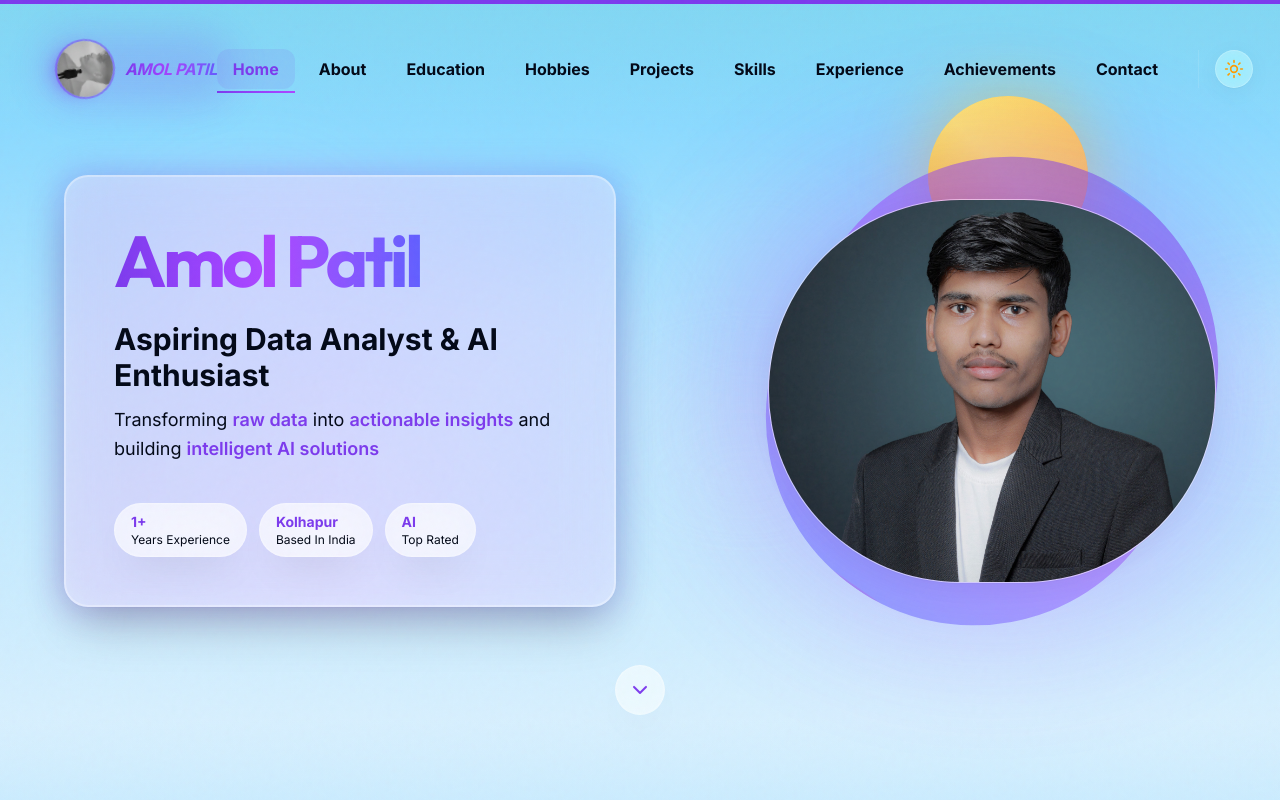
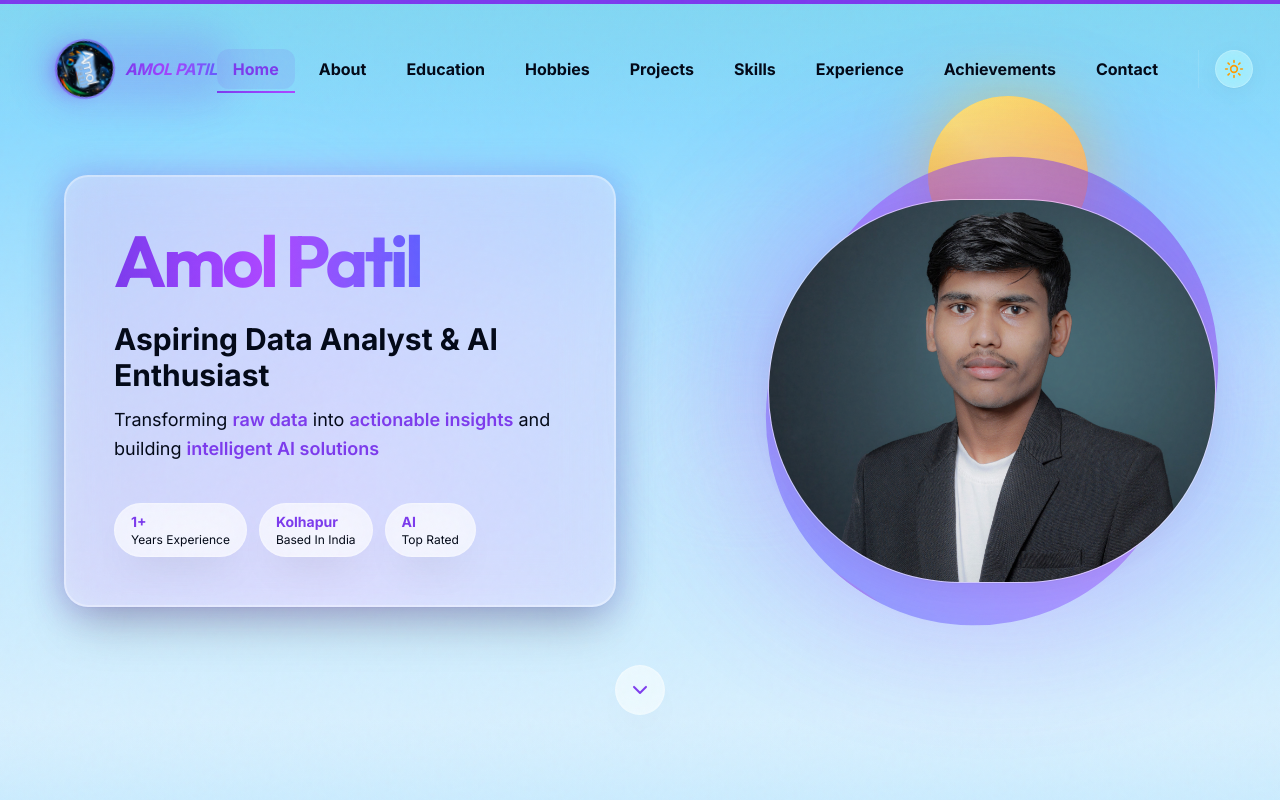
Before and after one commit to amol-rangrao-patil/portfolio, a React (Vite) app: page / in a window 1280 px wide. Shown: the top 800 px of the page. Built offline with nearby package versions, Linux system fonts and the light colour scheme.

Commit message:
Navbar Logo Update and fix the size

```diff
--- a/src/components/Navbar.tsx
+++ b/src/components/Navbar.tsx
@@ -117,7 +117,7 @@ export function Navbar() {
             className="relative w-12 h-12 sm:w-14 sm:h-14 rounded-full overflow-hidden ring-2 ring-primary/50 group-hover:ring-primary transition-all shadow-lg shadow-primary/30"
           >
             <img
-              src="/images/Navbar Photo.jpeg"
+              src="/images/logo.png"
               alt="Amol Patil"
               className="w-full h-full object-cover"
               referrerPolicy="no-referrer"
```
Also changed, not shown: public/images/logo.png (added).
